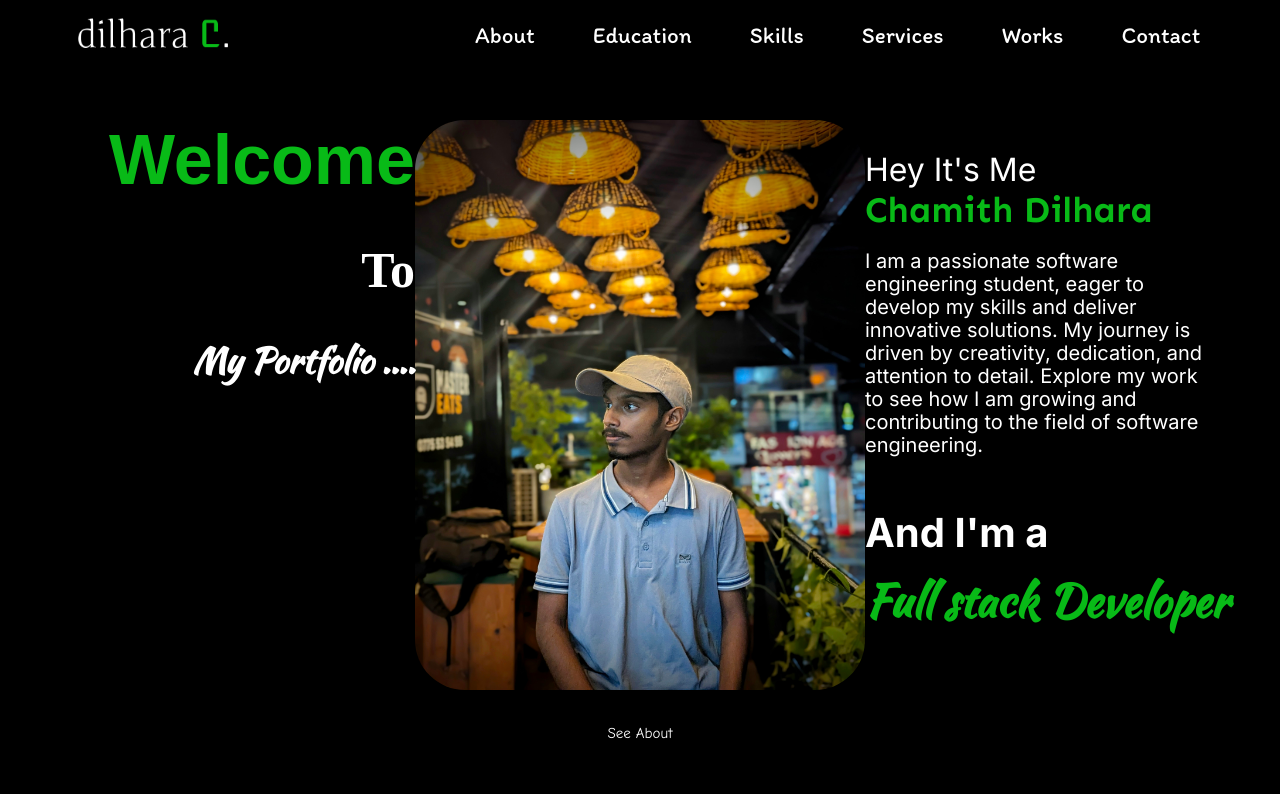
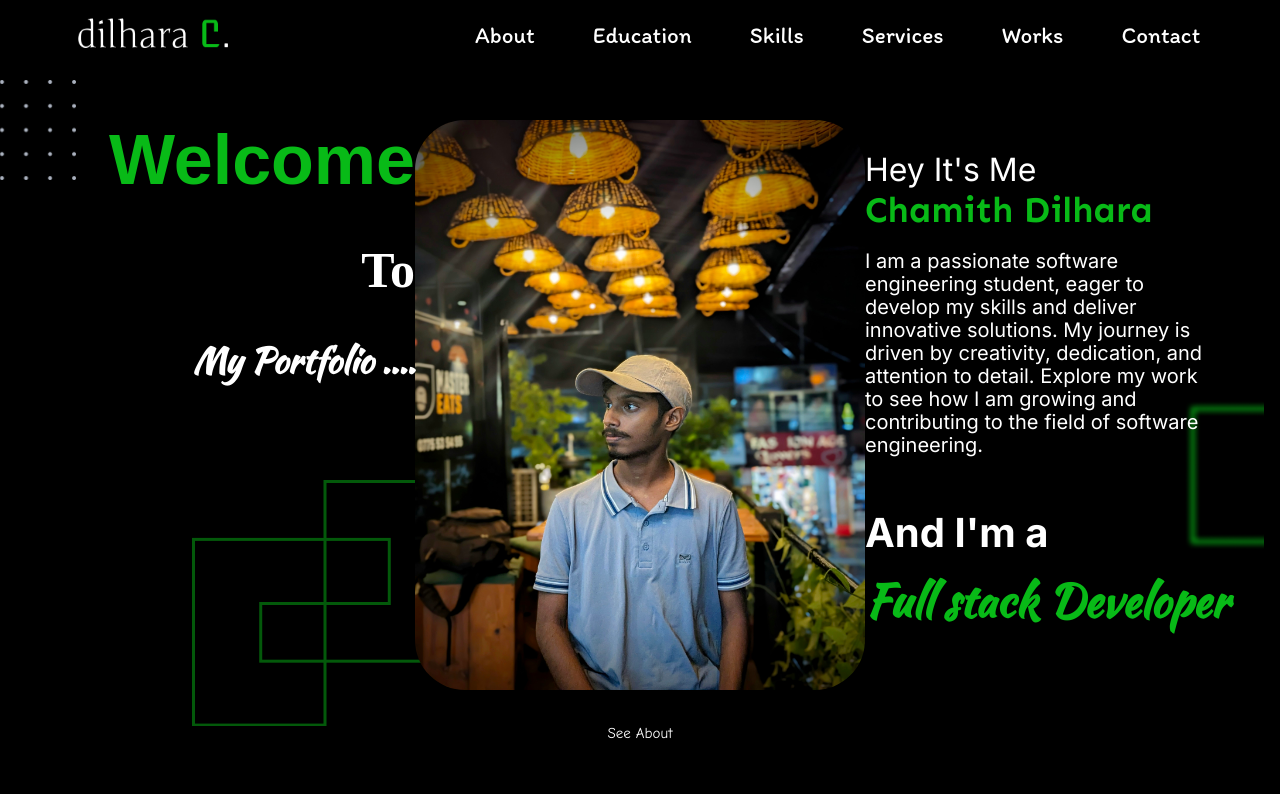
Before and after one commit to chamithdilhara41/My-Portfolio, a plain HTML site: page index.html in a window 1280 px wide. Shown: the top 794 px of the page. Drawn offline with nearby package versions, Linux system fonts and the light colour scheme; a web font is replaced by a local one.

Commit message:
fix components things

```diff
--- a/index.html
+++ b/index.html
@@ -73,7 +73,9 @@
                 <h3>Full stack Developer</h3>
             </div>
         </section>
-
+        <div class="dots"></div>
+        <div class="blurSquare"></div>
+        <div class="squareDesign"></div>
     </main>
     <nav>
         <a href="#About"><button>See About</button></a>
--- a/styles/styleIndex.css
+++ b/styles/styleIndex.css
@@ -17,7 +17,7 @@ header{
     top: 0;
     width: 100%;
     background-color: black;
-    z-index: 999;
+    z-index: 10;
 }
 
 header>nav{
@@ -48,6 +48,38 @@ header>nav>div:nth-child(2)>ul>li>a{
 }
 header>nav>div:nth-child(2)>ul>li>a:hover{
     color: #08ba17;
+}
+
+#Home .squareDesign{
+    position: absolute;
+    background-image: url("/assets/images/squareDesign.png");
+    background-size: cover;
+    width: 260px;
+    height: 246px;
+    top: 30em;
+    left: 12em;
+    opacity: 60%;
+    z-index: -1;
+}
+#Home .dots{
+    background-image: url("/assets/images/dots.png");
+    background-size: cover;
+    width: 100px;
+    height: 100px;
+    position: absolute;
+    top: 5em;
+    left: -1.5em;
+    z-index: -1;
+}
+#Home .blurSquare{
+    background-image: url("/assets/images/blurSquare.png");
+    background-size: cover;
+    width: 80px;
+    height: 150px;
+    position: absolute;
+    top: 25em;
+    right: 1em;
+    z-index: -1;
 }
 
 #Home {
```
Also changed, not shown: assets/images/blurSquare.png (added), assets/images/dots.png (added).
